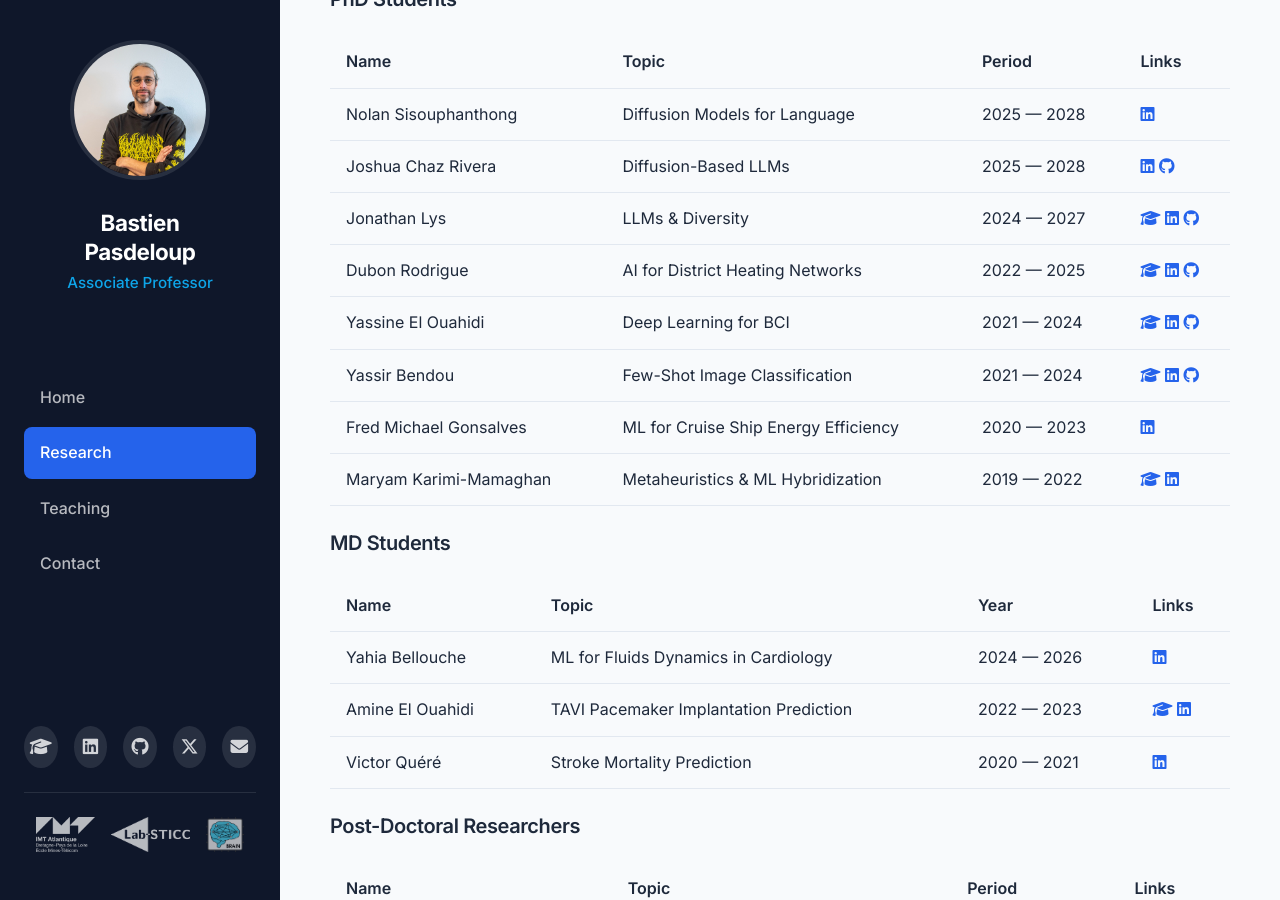
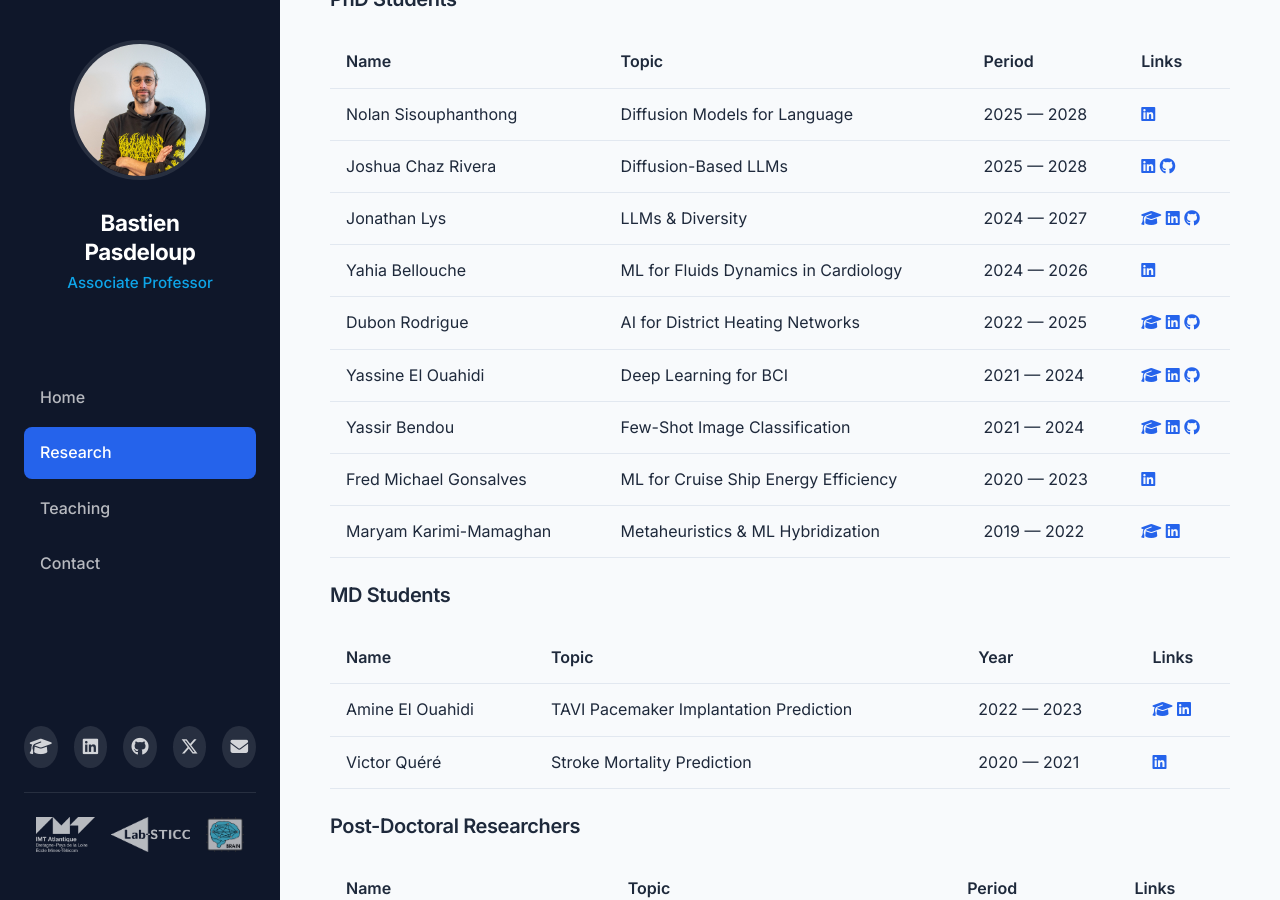
Before and after one commit to BastienPasdeloup/BastienPasdeloup.github.io, a Jekyll site: the page built from research.md, in a window 1280 px wide and 900 px high, scrolled down 1698 px. Built offline with Jekyll 4.4.1, drawn with Linux system fonts in a browser that asks for light colours; some of the changed lines change nothing that is shown.

Commit message:
Add Yahia Bellouche's research project on ML for Fluids Dynamics in Cardiology

```diff
--- a/research.md
+++ b/research.md
@@ -72,6 +72,7 @@ My research interests include (but are not limited to):
 | Nolan Sisouphanthong | Diffusion Models for Language | 2025 — 2028 | [<i class="fab fa-linkedin"></i>](https://www.linkedin.com/in/nolan-sisouphanthong-804224224) |
 | Joshua Chaz Rivera | Diffusion-Based LLMs | 2025 — 2028 | [<i class="fab fa-linkedin"></i>](https://www.linkedin.com/in/joshuacrivera) [<i class="fab fa-github"></i>](https://github.com/JoshuaCRivera) |
 | Jonathan Lys | LLMs & Diversity | 2024 — 2027 | [<i class="fas fa-graduation-cap"></i>](https://scholar.google.com/citations?user=heUq7WEAAAAJ) [<i class="fab fa-linkedin"></i>](https://fr.linkedin.com/in/jonathan-lys) [<i class="fab fa-github"></i>](https://github.com/jonathanlys01) |
+| Yahia Bellouche | ML for Fluids Dynamics in Cardiology | 2024 — 2026 | [<i class="fab fa-linkedin"></i>](https://www.linkedin.com/in/yahia-bellouche-259b19237) |
 | Dubon Rodrigue | AI for District Heating Networks | 2022  —  2025 | [<i class="fas fa-graduation-cap"></i>](https://scholar.google.com/citations?user=dn0h91gAAAAJ) [<i class="fab fa-linkedin"></i>](https://www.linkedin.com/in/dubonr) [<i class="fab fa-github"></i>](https://github.com/drod-96) |
 | Yassine El Ouahidi | Deep Learning for BCI | 2021 — 2024 | [<i class="fas fa-graduation-cap"></i>](https://scholar.google.com/citations?user=BGZsbNgAAAAJ) [<i class="fab fa-linkedin"></i>](https://fr.linkedin.com/in/elouahidi-y) [<i class="fab fa-github"></i>](https://github.com/elouayas) |
 | Yassir Bendou | Few-Shot Image Classification | 2021 — 2024 | [<i class="fas fa-graduation-cap"></i>](https://scholar.google.com/citations?user=Hfzg6rcAAAAJ) [<i class="fab fa-linkedin"></i>](https://fr.linkedin.com/in/yassir-bendou) [<i class="fab fa-github"></i>](https://github.com/ybendou) |
@@ -82,7 +83,6 @@ My research interests include (but are not limited to):
 
 | Name | Topic | Year | Links |
 |------|-------|------|-------|
-| Yahia Bellouche | ML for Fluids Dynamics in Cardiology | 2024 — 2026 | [<i class="fab fa-linkedin"></i>](https://www.linkedin.com/in/yahia-bellouche-259b19237) |
 | Amine El Ouahidi | TAVI Pacemaker Implantation Prediction | 2022 — 2023 | [<i class="fas fa-graduation-cap"></i>](https://scholar.google.com/citations?user=rAbVJGUAAAAJ) [<i class="fab fa-linkedin"></i>](https://fr.linkedin.com/in/amine-el-ouahidi-9bb726240) |
 | Victor Quéré | Stroke Mortality Prediction | 2020 — 2021 | [<i class="fab fa-linkedin"></i>](https://fr.linkedin.com/in/victor-qu%C3%A9r%C3%A9-21502781) |
 
```
